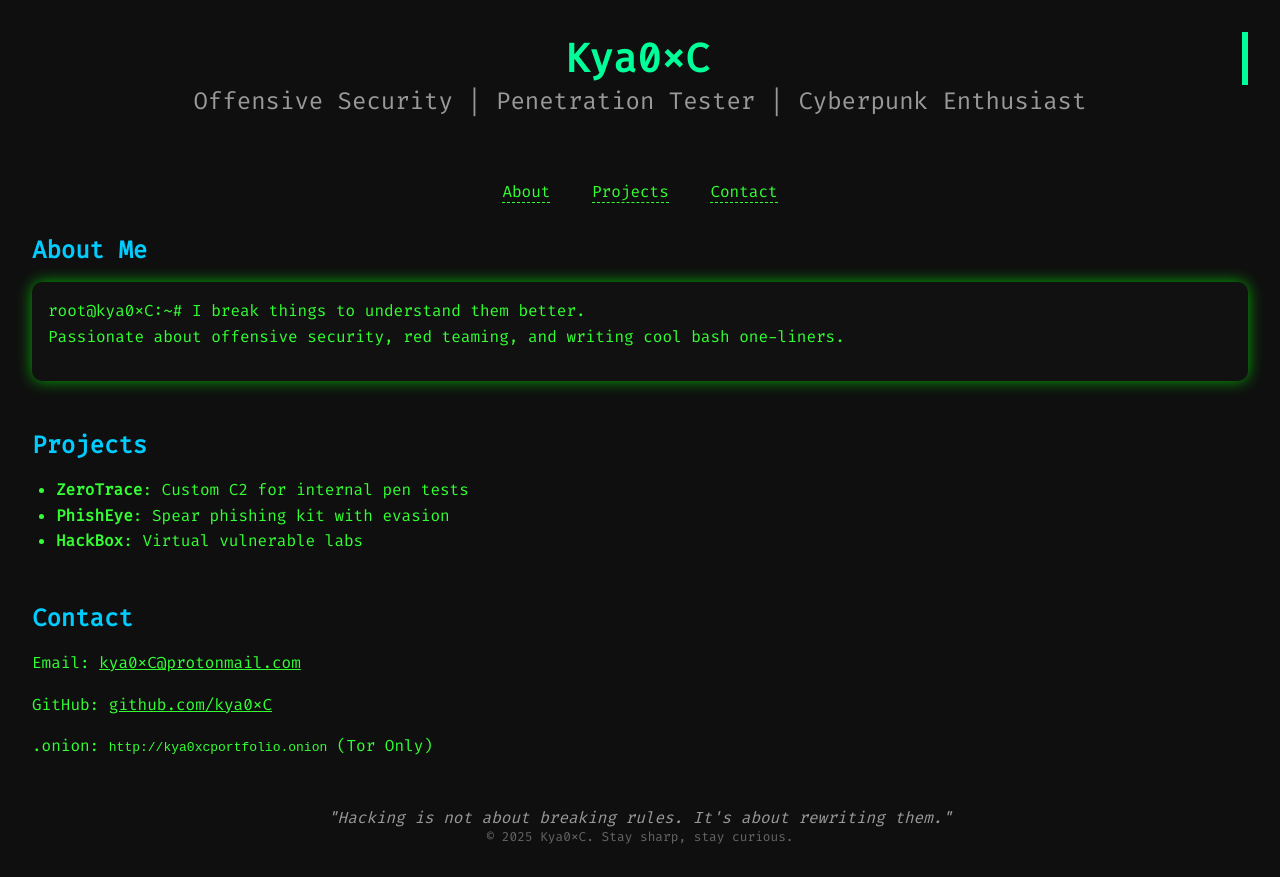
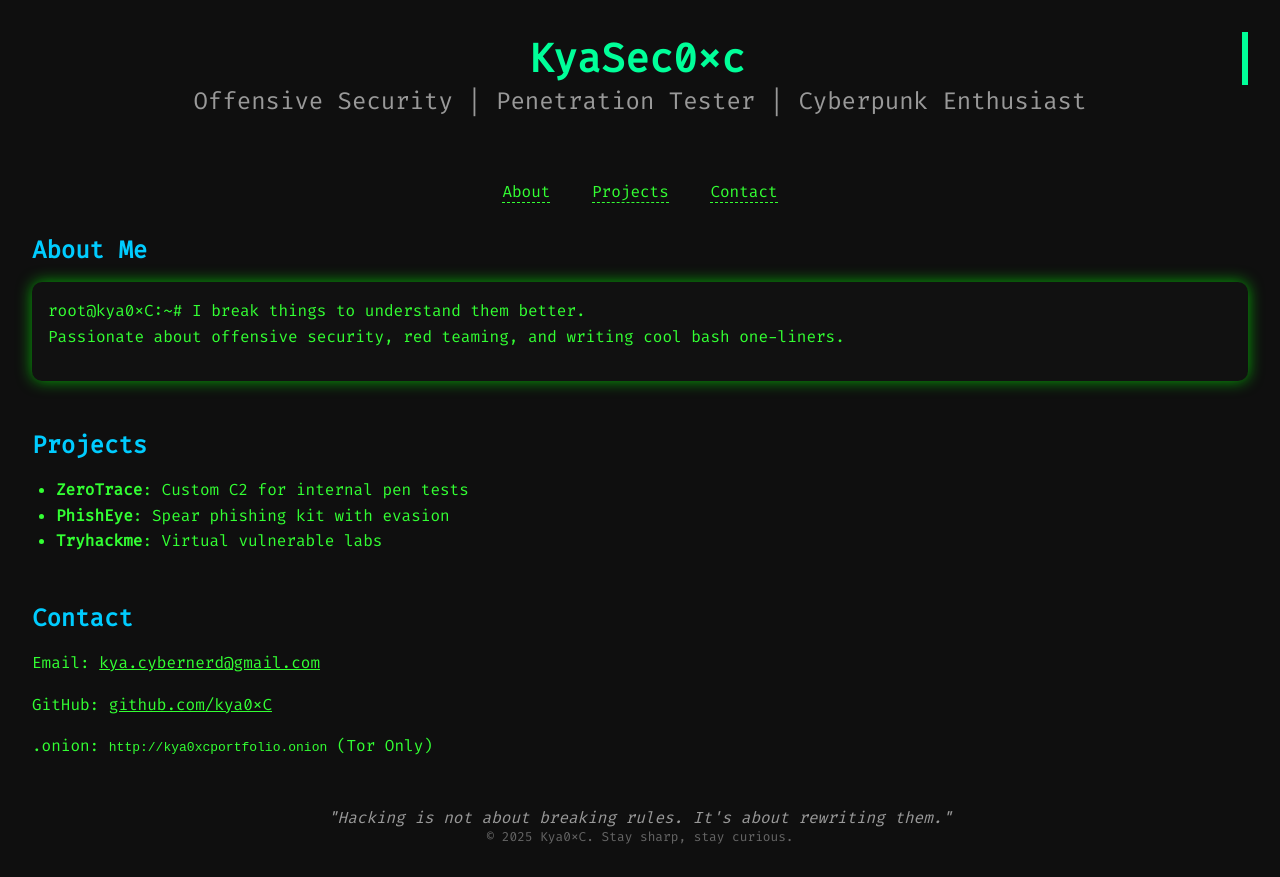
Before and after one commit to cyberkya/html.portfolio, a plain HTML site: page index.html in a window 1280 px wide. Drawn offline with Linux system fonts and the light colour scheme.

Commit message:
Updated site content

```diff
--- a/index.html
+++ b/index.html
@@ -3,7 +3,7 @@
   <head>
     <meta charset="UTF-8" />
     <meta name="viewport" content="width=device-width, initial-scale=1.0" />
-    <title>Kya0xC | Offensive Security Portfolio</title>
+    <title>Cyberkya | Offensive Security Portfolio</title>
     <link
       href="https://fonts.googleapis.com/css2?family=Fira+Code&display=swap"
       rel="stylesheet"
@@ -101,7 +101,7 @@
   </head>
   <body>
     <header>
-      <h1>Kya0xC</h1>
+      <h1>KyaSec0xc</h1>
       <h2>Offensive Security | Penetration Tester | Cyberpunk Enthusiast</h2>
     </header>
 
@@ -127,7 +127,7 @@
       <ul>
         <li><strong>ZeroTrace</strong>: Custom C2 for internal pen tests</li>
         <li><strong>PhishEye</strong>: Spear phishing kit with evasion</li>
-        <li><strong>HackBox</strong>: Virtual vulnerable labs</li>
+        <li><strong>Tryhackme</strong>: Virtual vulnerable labs</li>
       </ul>
     </section>
 
@@ -135,8 +135,8 @@
       <h3>Contact</h3>
       <p>
         Email:
-        <a href="mailto:kya0xC@protonmail.com" style="color: #33ff33"
-          >kya0xC@protonmail.com</a
+        <a href="mailto:kya.cybernerd@gmail.com" style="color: #33ff33"
+          >kya.cybernerd@gmail.com</a
         >
       </p>
       <p>
```
